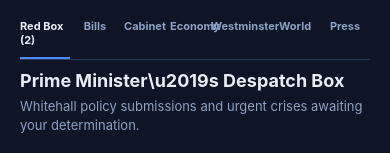
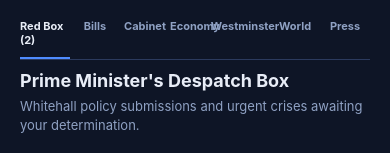
Before and after one commit to joshworley21-rgb/pm-simulator, a React Native app in the folder pm-sim-app/: screen /Game in a window 390 px wide. Shown: the part 151-304 px from the top of the page. Built offline with nearby package versions, Linux system fonts and the light colour scheme.

Commit message:
Edit pm-sim-app/src/app/screens/GameScreen.tsx: replace '<Text style={[g.cardTitle, { marginBotto' with '<Text style={[g.cardTitle, { marginBotto'

```diff
--- a/pm-sim-app/src/app/screens/GameScreen.tsx
+++ b/pm-sim-app/src/app/screens/GameScreen.tsx
@@ -116,7 +116,7 @@ export default function GameScreen() {
         {/* RED BOX */}
         {activeTab === 'redbox' && (
           <View>
-            <Text style={[g.cardTitle, { marginBottom: 6 }]}>Prime Minister\u2019s Despatch Box</Text>
+            <Text style={[g.cardTitle, { marginBottom: 6 }]}>Prime Minister's Despatch Box</Text>
             <Text style={[g.muted, { marginBottom: 12 }]}>
               Whitehall policy submissions and urgent crises awaiting your determination.
             </Text>
```
